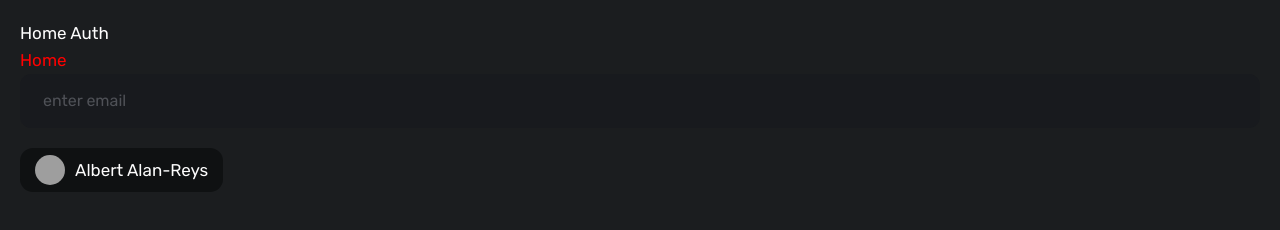
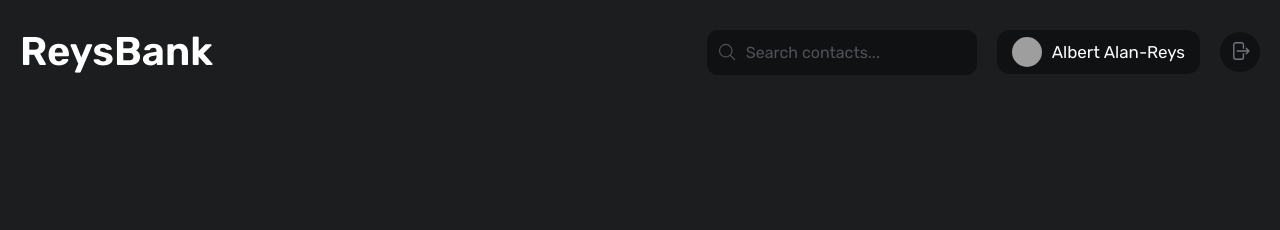
Before and after one commit to albert-alanreys/reysbank, a website built with webpack: page src/index.html in a window 1280 px wide. Built offline with nearby package versions, Linux system fonts and the light colour scheme; grey boxes are pictures that could not be loaded.

Commit message:
Add Logo, LogoutButton and Search components

```diff
--- a/src/components/layout/header/header.component.js
+++ b/src/components/layout/header/header.component.js
@@ -4,9 +4,36 @@ import { renderService } from '@/core/services/render.service';
 import * as styles from './header.module.scss';
 import templateHTML from './header.template.html';
 
+import { Logo } from './logo/logo.component';
+import { LogoutButton } from './logout-button/logout-button.component';
+import { Search } from './search/search.component';
+import { UserItem } from '@/components/ui/user-item/user-item.component';
+
 export class Header extends Child {
+	constructor({ router }) {
+		super();
+
+		this.router = router;
+	}
+
 	render() {
-		this.element = renderService.htmlToElement(templateHTML, [], styles);
+		this.element = renderService.htmlToElement(
+			templateHTML,
+			[
+				Logo,
+				new LogoutButton({ router: this.router }),
+				Search,
+				new UserItem(
+					{
+						avatarPath: 'https://avatars.githubusercontent.com/u/181439848?v=4',
+						name: 'Albert Alan-Reys',
+					},
+					false,
+					() => alert('Hello'),
+				),
+			],
+			styles,
+		);
 		return this.element;
 	}
 }
--- a/src/components/layout/header/header.template.html
+++ b/src/components/layout/header/header.template.html
@@ -1,6 +1,9 @@
 <header class="header">
-	<nav>
-		<a href="/">Home</a>
-		<a href="/auth">Auth</a>
-	</nav>
+	<component-logo></component-logo>
+
+	<div class="right-side" id="auth-side">
+		<component-search></component-search>
+		<component-user-item></component-user-item>
+		<component-logout-button></component-logout-button>
+	</div>
 </header>
--- /dev/null
+++ b/src/components/layout/header/logo/logo.component.js
@@ -0,0 +1,12 @@
+import { Child } from '@/core/component/child.component';
+import { renderService } from '@/core/services/render.service';
+
+import * as styles from './logo.module.scss';
+import templateHTML from './logo.template.html';
+
+export class Logo extends Child {
+	render() {
+		this.element = renderService.htmlToElement(templateHTML, [], styles);
+		return this.element;
+	}
+}
--- /dev/null
+++ b/src/components/layout/header/logo/logo.module.scss
@@ -0,0 +1,8 @@
+.logo {
+	> a {
+		color: #fff;
+		font-weight: 600;
+		font-size: 40px;
+		text-decoration: none;
+	}
+}
--- /dev/null
+++ b/src/components/layout/header/logo/logo.template.html
@@ -0,0 +1,3 @@
+<nav class="logo">
+	<a href="/">ReysBank</a>
+</nav>
--- /dev/null
+++ b/src/components/layout/header/logout-button/logout-button.component.js
@@ -0,0 +1,26 @@
+import { $R } from '@/core/rquery/rquery.lib';
+import { Child } from '@/core/component/child.component';
+import { renderService } from '@/core/services/render.service';
+
+import * as styles from './logout-button.module.scss';
+import templateHTML from './logout-button.template.html';
+
+export class LogoutButton extends Child {
+	constructor({ router }) {
+		super();
+
+		this.router = router;
+	}
+
+	render() {
+		this.element = renderService.htmlToElement(templateHTML, [], styles);
+
+		$R(this.element)
+			.find('button')
+			.click(() => {
+				this.router.navigate('/auth');
+			});
+
+		return this.element;
+	}
+}
--- /dev/null
+++ b/src/components/layout/header/logout-button/logout-button.module.scss
@@ -0,0 +1,26 @@
+@use 'sass:color';
+
+@use '@/styles/variables' as *;
+@use '@/styles/mixins' as *;
+
+.logout {
+	> button {
+		@include transition(color);
+		background-color: $bg-block;
+		border: none;
+		border-radius: 50%;
+		color: color.adjust($text-gray, $lightness: 15%);
+		width: 40px;
+		height: 40px;
+		padding: 2px;
+
+		&:hover {
+			color: $white;
+		}
+
+		> svg {
+			width: 22px;
+			height: 22px;
+		}
+	}
+}
--- /dev/null
+++ b/src/components/layout/header/logout-button/logout-button.template.html
@@ -0,0 +1,17 @@
+<div class="logout">
+	<button title="Logout">
+		<svg
+			xmlns="http://www.w3.org/2000/svg"
+			fill="none"
+			viewBox="0 0 24 24"
+			stroke-width="1.5"
+			stroke="currentColor"
+		>
+			<path
+				stroke-linecap="round"
+				stroke-linejoin="round"
+				d="M15.75 9V5.25A2.25 2.25 0 0013.5 3h-6a2.25 2.25 0 00-2.25 2.25v13.5A2.25 2.25 0 007.5 21h6a2.25 2.25 0 002.25-2.25V15m3 0l3-3m0 0l-3-3m3 3H9"
+			/>
+		</svg>
+	</button>
+</div>
--- /dev/null
+++ b/src/components/layout/header/search/search.component.js
@@ -0,0 +1,20 @@
+import { $R } from '@/core/rquery/rquery.lib';
+import { Child } from '@/core/component/child.component';
+import { renderService } from '@/core/services/render.service';
+
+import * as styles from './search.module.scss';
+import templateHTML from './search.template.html';
+
+export class Search extends Child {
+	render() {
+		this.element = renderService.htmlToElement(templateHTML, [], styles);
+
+		$R(this.element).find('input').input({
+			type: 'search',
+			name: 'search',
+			placeholder: 'Search contacts...',
+		});
+
+		return this.element;
+	}
+}
--- /dev/null
+++ b/src/components/layout/header/search/search.module.scss
@@ -0,0 +1,67 @@
+@use '@/styles/variables' as *;
+@use '@/styles/mixins' as *;
+
+.search {
+	@include flex-horizontal-center;
+	border-radius: $radius;
+	background-color: $bg-block;
+	padding: 12px 10px;
+	position: relative;
+
+	&:focus-within {
+		> svg {
+			color: $white;
+		}
+	}
+
+	> svg {
+		margin-right: 7px;
+		width: 20px;
+		height: 20px;
+		color: $text-gray;
+		transition: color 0.3s ease-in-out;
+	}
+
+	> .results {
+		position: absolute;
+		top: calc(100% + 0.7rem);
+		right: 0;
+		width: 100%;
+		z-index: 3;
+		animation: showIn 0.4s;
+
+		> button {
+			width: 100%;
+			margin-bottom: 0.7rem;
+			box-shadow: 0 3px 6px rgba(0, 0, 0, 0.16);
+		}
+
+		.item {
+			opacity: 0;
+			transform: translateY(-20px);
+			transition:
+				opacity 0.3s,
+				transform 0.3s;
+
+			&.visible {
+				opacity: 1;
+				transform: translateY(0);
+			}
+		}
+	}
+}
+
+@keyframes showIn {
+	from {
+		opacity: 0;
+		transform: translateY(-10px);
+	}
+
+	70% {
+		opacity: 1;
+	}
+
+	to {
+		transform: translateY(0);
+	}
+}
--- /dev/null
+++ b/src/components/layout/header/search/search.template.html
@@ -0,0 +1,18 @@
+<div class="search">
+	<svg
+		xmlns="http://www.w3.org/2000/svg"
+		fill="none"
+		viewBox="0 0 24 24"
+		stroke-width="1.5"
+		stroke="currentColor"
+	>
+		<path
+			stroke-linecap="round"
+			stroke-linejoin="round"
+			d="M21 21l-5.197-5.197m0 0A7.5 7.5 0 105.196 5.196a7.5 7.5 0 0010.607 10.607z"
+		/>
+	</svg>
+	<input />
+
+	<div class="results" id="search-results"></div>
+</div>
--- a/src/components/layout/layout.component.js
+++ b/src/components/layout/layout.component.js
@@ -10,6 +10,7 @@ import { Child } from '@/core/component/child.component';
 export class Layout extends Child {
 	constructor({ router, children }) {
 		super();
+
 		this.router = router;
 		this.children = children;
 	}
@@ -20,7 +21,11 @@ export class Layout extends Child {
 		const mainElement = $R(this.element).find('main');
 		const contentContainer = $R(this.element).find('#content');
 
-		mainElement.before(new Header().render());
+		mainElement.before(
+			new Header({
+				router: this.router,
+			}).render(),
+		);
 		contentContainer.append(this.children);
 
 		return this.element;
--- a/src/components/screens/auth/auth.component.js
+++ b/src/components/screens/auth/auth.component.js
@@ -1,6 +1,10 @@
 import { BaseScreen } from '@/core/component/base-screen.component';
 import { renderService } from '@/core/services/render.service';
-import template from './auth.template.html';
+
+import * as styles from './auth.module.scss';
+import templateHTML from './auth.template.html';
+
+import { Heading } from '@/components/ui/heading/heading.component';
 
 export class Auth extends BaseScreen {
 	constructor() {
@@ -8,7 +12,11 @@ export class Auth extends BaseScreen {
 	}
 
 	render() {
-		const element = renderService.htmlToElement(template);
-		return element;
+		this.element = renderService.htmlToElement(
+			templateHTML,
+			[new Heading('Auth')],
+			styles,
+		);
+		return this.element;
 	}
 }
--- /dev/null
+++ b/src/components/screens/auth/auth.module.scss
@@ -0,0 +1,3 @@
+.auth {
+	background-color: bisque;
+}
--- a/src/components/screens/auth/auth.template.html
+++ b/src/components/screens/auth/auth.template.html
@@ -1,3 +1,3 @@
 <div class="auth">
-	<h1>Auth</h1>
+	<component-heading></component-heading>
 </div>
--- a/src/components/screens/home/home.component.js
+++ b/src/components/screens/home/home.component.js
@@ -1,7 +1,5 @@
 import { BaseScreen } from '@/core/component/base-screen.component';
 import { renderService } from '@/core/services/render.service';
-import { Field } from '@/components/ui/field/field.component';
-import { UserItem } from '@/components/ui/user-item/user-item.component';
 
 import * as styles from './home.module.scss';
 import templateHTML from './home.template.html';
@@ -12,26 +10,7 @@ export class Home extends BaseScreen {
 	}
 
 	render() {
-		const element = renderService.htmlToElement(
-			templateHTML,
-			[
-				new Field({
-					placeholder: 'enter email',
-					name: 'test',
-					variant: 'credit-card',
-					type: 'type',
-				}),
-				new UserItem(
-					{
-						avatarPath: 'https://avatars.githubusercontent.com/u/181439848?v=4',
-						name: 'Albert Alan-Reys',
-					},
-					false,
-					() => alert('Hello'),
-				),
-			],
-			styles,
-		);
+		const element = renderService.htmlToElement(templateHTML, [], styles);
 		return element;
 	}
 }
--- a/src/components/screens/home/home.module.scss
+++ b/src/components/screens/home/home.module.scss
@@ -1,6 +1,2 @@
 .home {
 }
-
-.content {
-	color: rgb(255, 0, 0);
-}
--- a/src/components/screens/home/home.template.html
+++ b/src/components/screens/home/home.template.html
@@ -1,5 +1 @@
-<div class="home">
-	<h1 class="content">Home</h1>
-	<component-field></component-field>
-	<component-user-item></component-user-item>
-</div>
+<div class="home"></div>
--- a/src/core/router/router.js
+++ b/src/core/router/router.js
@@ -9,10 +9,7 @@ export class Router {
 
 	constructor() {
 		this.#routes = ROUTES;
-		this.#init();
-	}
 
-	#init() {
 		this.#handleLinks();
 		this.#handleRouteChange();
 
@@ -21,22 +18,26 @@ export class Router {
 		});
 	}
 
+	navigate(path) {
+		if (path !== this.#getCurrentPath()) {
+			globalThis.history.pushState({}, '', path);
+			this.#handleRouteChange();
+		}
+	}
+
+	#getCurrentPath() {
+		return globalThis.location.pathname;
+	}
+
 	#handleLinks() {
 		document.addEventListener('click', (event) => {
 			const target = event.target.closest('a');
 
 			if (target) {
 				event.preventDefault();
-				this.#navigate(target.href);
+				this.navigate(target.href);
 			}
 		});
-	}
-
-	#navigate(path) {
-		if (path !== this.#getCurrentPath()) {
-			globalThis.history.pushState({}, '', path);
-			this.#handleRouteChange();
-		}
 	}
 
 	#handleRouteChange() {
@@ -47,10 +48,6 @@ export class Router {
 
 		this.#currentRoute = route;
 		this.#render();
-	}
-
-	#getCurrentPath() {
-		return globalThis.location.pathname;
 	}
 
 	#render() {
```
